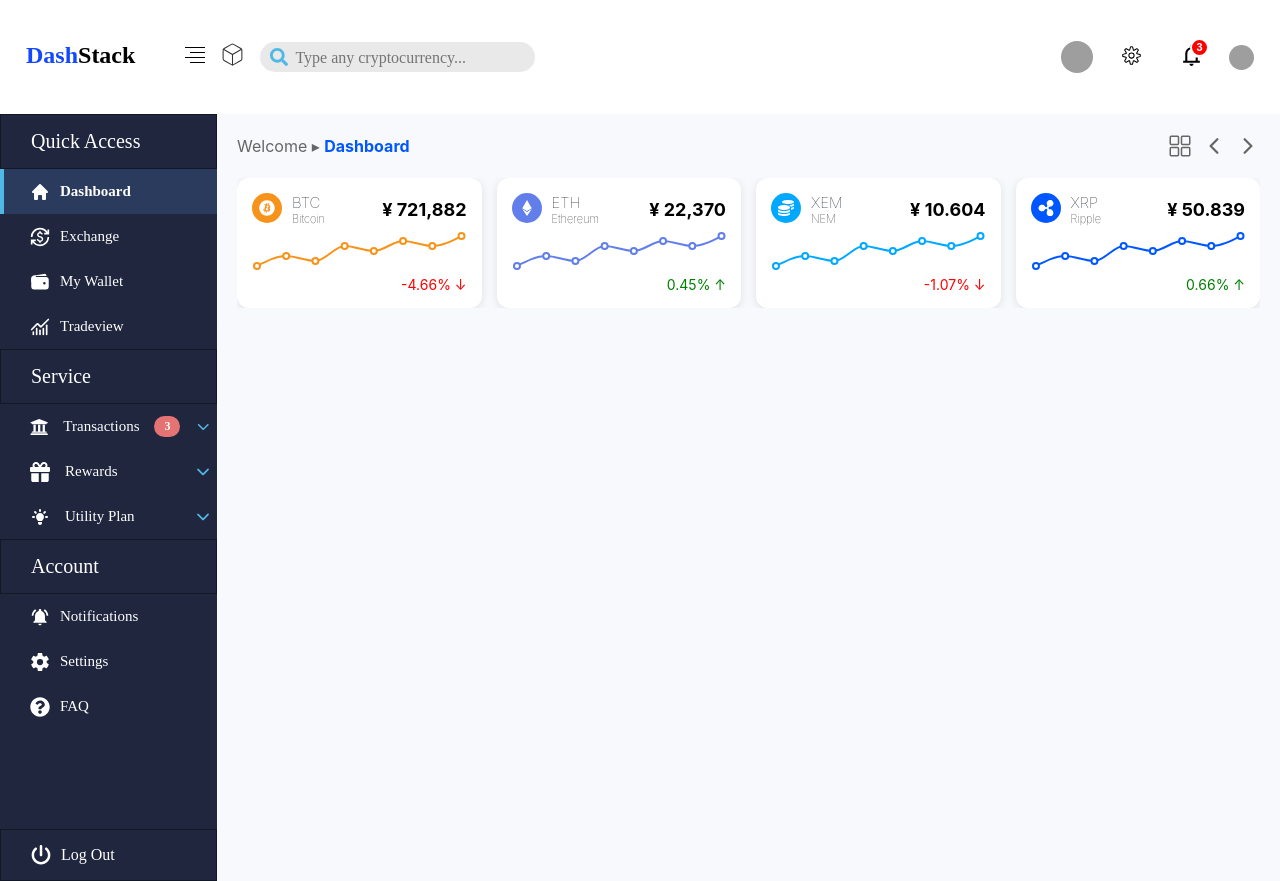
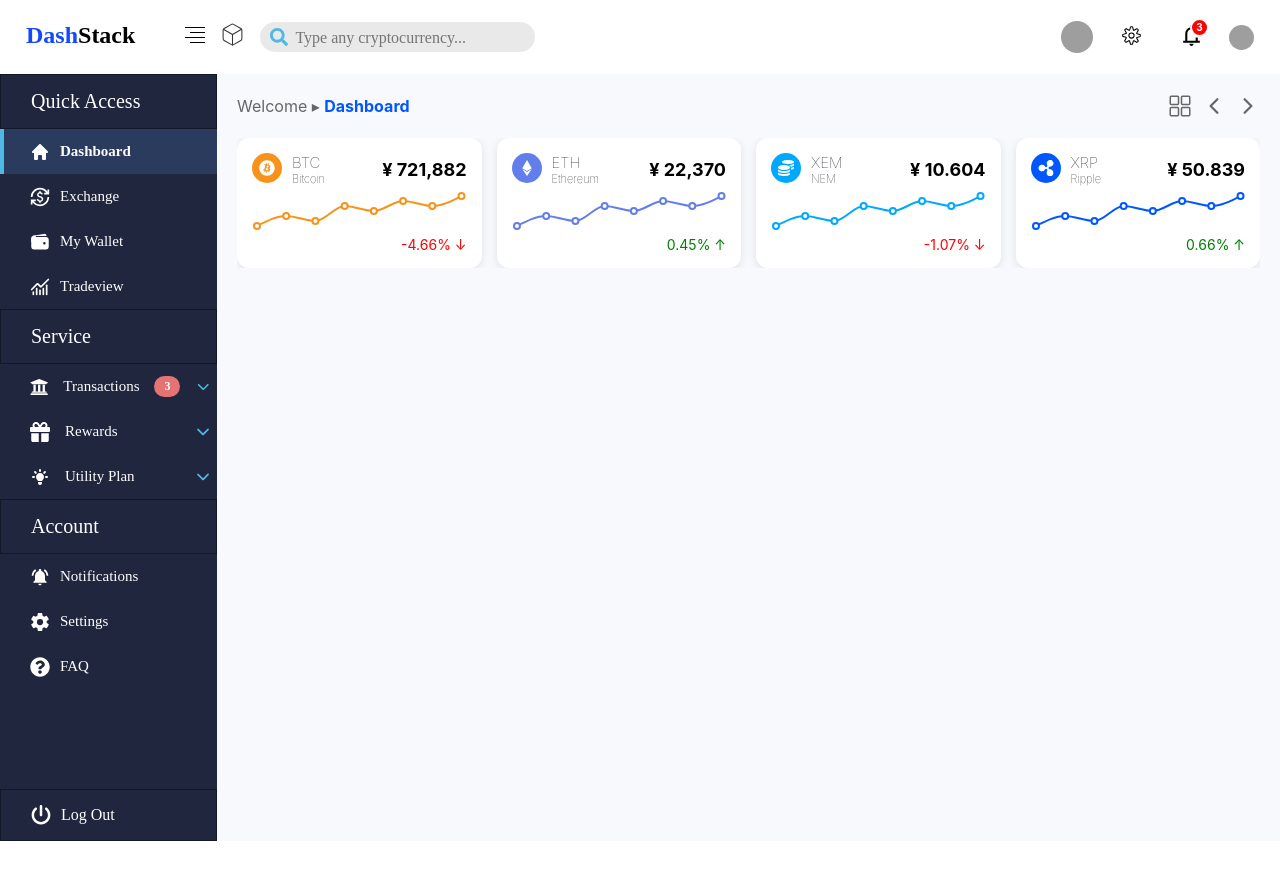
Before and after one commit to bilgekosee/dashstack, a React (Create React App) app: page / in a window 1280 px wide. After the commit the page ends 841 px from the top, so only its background shows below. Built offline with nearby package versions, Linux system fonts and the light colour scheme; grey boxes are pictures that could not be loaded.

Commit message:
refactor

```diff
--- a/src/Header/Header.css
+++ b/src/Header/Header.css
@@ -1,7 +1,7 @@
 .header-container {
   display: flex;
   justify-content: space-between;
-  margin: 40px 26px;
+  margin: 20px 26px;
   align-items: center;
 }
 .search-line {
```
